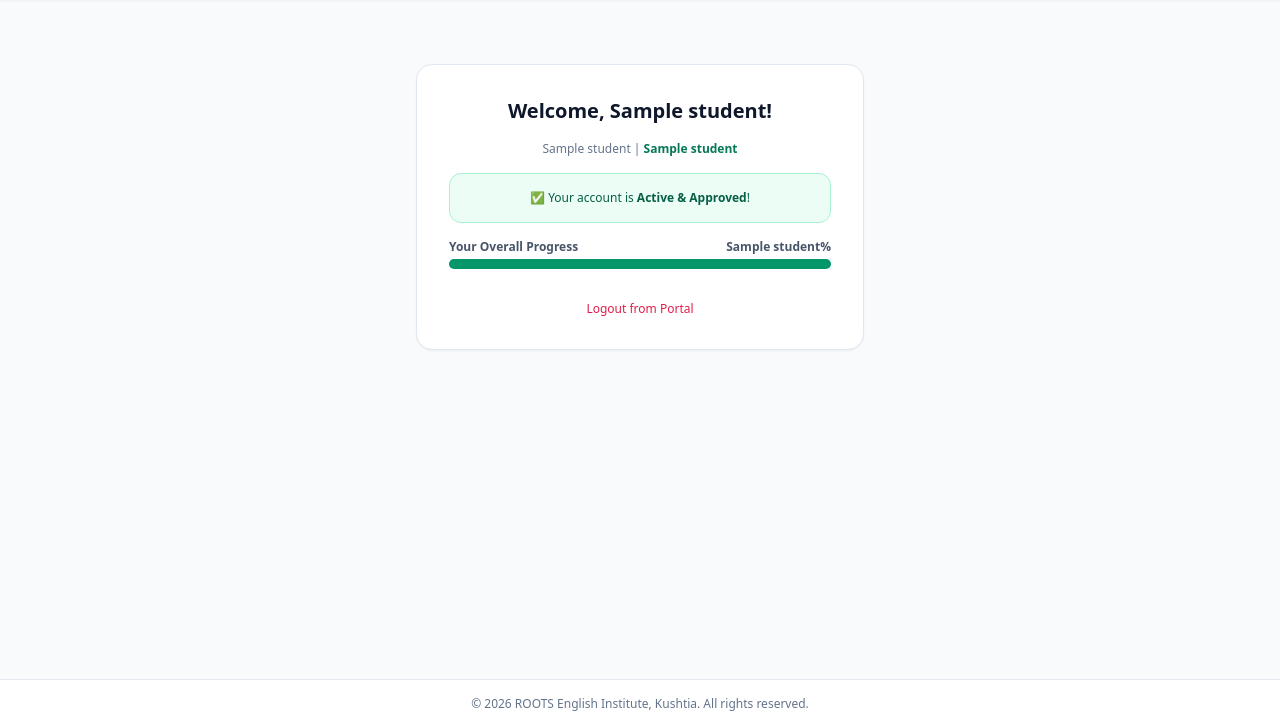
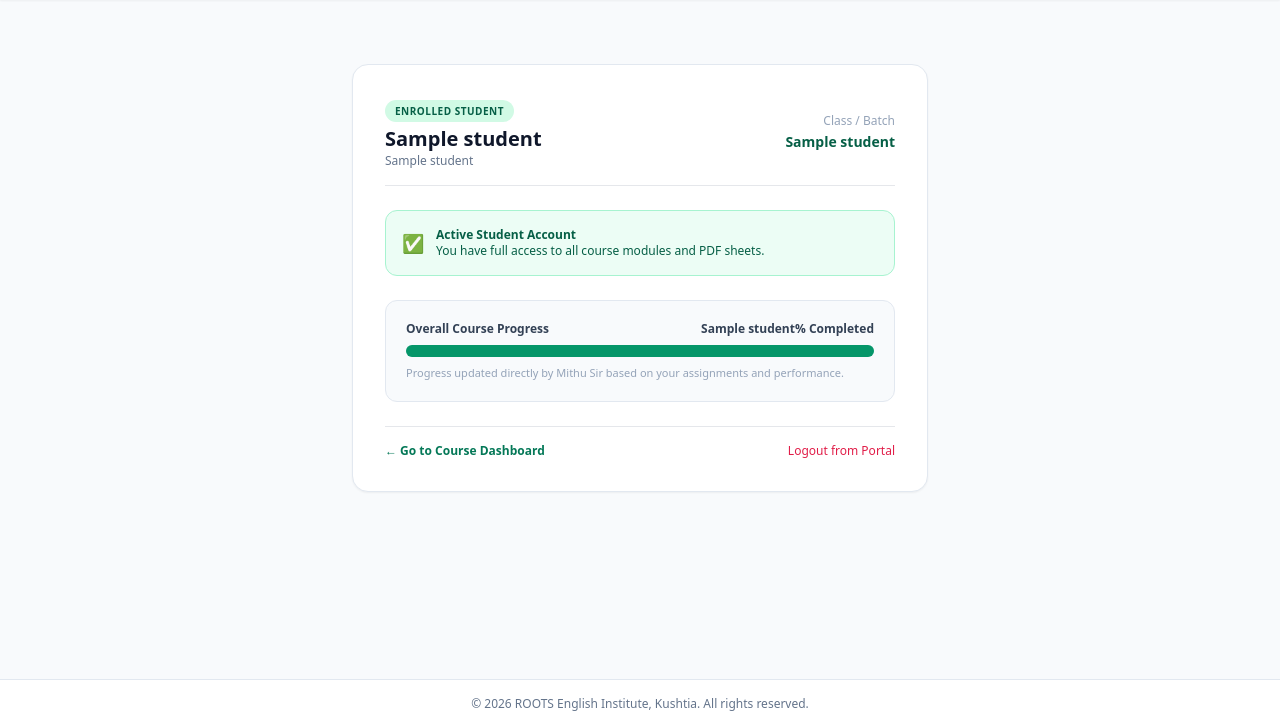
Before and after one commit to sillyratheu/ROOTS-Render-Backend-, a Flask app: template templates/student.html in a window 1280 px wide. Shown: the part 72-800 px from the top of the page. Run offline with Flask 3, Linux system fonts and the light colour scheme; the template is opened without the code that fills it: most values are stand-ins (such as "Sample title", 1, 10 or a date in 2020); some libraries are stand-ins or nearby versions.

Commit message:
Update student.html

```diff
--- a/templates/student.html
+++ b/templates/student.html
@@ -1,6 +1,6 @@
 {% extends "base.html" %}
 {% block content %}
-<div class="max-w-md mx-auto py-8">
+<div class="max-w-xl mx-auto py-8">
     <div class="bg-white p-8 rounded-2xl border border-slate-200 shadow-sm space-y-6">
 
         {% if not student %}
@@ -44,31 +44,53 @@
             </form>
 
         {% else %}
-            <div class="text-center space-y-4">
-                <h2 class="text-xl font-bold text-slate-900">Welcome, {{ student[1] }}!</h2>
-                <p class="text-xs text-slate-500">{{ student[2] }} | <span class="font-bold text-emerald-700">{{ student[3] }}</span></p>
+            <!-- Professional Student Dashboard View -->
+            <div class="space-y-6">
+                <div class="flex items-center justify-between border-b pb-4">
+                    <div>
+                        <span class="text-[10px] uppercase tracking-wider bg-emerald-100 text-emerald-800 font-bold px-2.5 py-1 rounded-full">Enrolled Student</span>
+                        <h2 class="text-xl font-bold text-slate-900 mt-1">{{ student[1] }}</h2>
+                        <p class="text-xs text-slate-500">{{ student[2] }}</p>
+                    </div>
+                    <div class="text-right">
+                        <span class="text-xs text-slate-400 block">Class / Batch</span>
+                        <span class="text-sm font-bold text-emerald-800">{{ student[3] }}</span>
+                    </div>
+                </div>
 
                 {% if student[4] == 'pending' %}
-                    <div class="bg-amber-50 border border-amber-200 p-4 rounded-xl text-amber-800 text-xs">
-                        ⏳ Your account is currently <b>Pending Approval</b> (1-day review period by Mithu Sir).
+                    <div class="bg-amber-50 border border-amber-200 p-4 rounded-xl text-amber-800 text-xs flex items-center gap-3">
+                        <span class="text-lg">⏳</span>
+                        <div>
+                            <span class="font-bold block">Account Pending Approval</span>
+                            Mithu Sir will review and approve your account within 1 day.
+                        </div>
                     </div>
                 {% else %}
-                    <div class="bg-emerald-50 border border-emerald-200 p-4 rounded-xl text-emerald-800 text-xs">
-                        ✅ Your account is <b>Active & Approved</b>!
+                    <div class="bg-emerald-50 border border-emerald-200 p-4 rounded-xl text-emerald-800 text-xs flex items-center gap-3">
+                        <span class="text-lg">✅</span>
+                        <div>
+                            <span class="font-bold block">Active Student Account</span>
+                            You have full access to all course modules and PDF sheets.
+                        </div>
                     </div>
 
-                    <div class="text-left space-y-1">
-                        <div class="flex justify-between text-xs font-semibold text-slate-600">
-                            <span>Your Overall Progress</span>
-                            <span>{{ student[5] }}%</span>
+                    <div class="bg-slate-50 p-5 rounded-xl border border-slate-200 space-y-2">
+                        <div class="flex justify-between text-xs font-semibold text-slate-700">
+                            <span>Overall Course Progress</span>
+                            <span>{{ student[5] }}% Completed</span>
                         </div>
-                        <div class="w-full bg-slate-100 rounded-full h-2.5">
-                            <div class="bg-emerald-600 h-2.5 rounded-full" style="width: {{ student[5] }}%"></div>
+                        <div class="w-full bg-slate-200 rounded-full h-3">
+                            <div class="bg-emerald-600 h-3 rounded-full transition-all duration-500" style="width: {{ student[5] }}%"></div>
                         </div>
+                        <p class="text-[11px] text-slate-400">Progress updated directly by Mithu Sir based on your assignments and performance.</p>
                     </div>
                 {% endif %}
 
-                <a href="{{ url_for('student_logout') }}" class="block text-xs text-rose-600 hover:underline font-medium pt-4">Logout from Portal</a>
+                <div class="pt-4 border-t flex justify-between items-center">
+                    <a href="{{ url_for('dashboard') }}" class="text-xs font-semibold text-emerald-700 hover:underline">← Go to Course Dashboard</a>
+                    <a href="{{ url_for('student_logout') }}" class="text-xs text-rose-600 hover:underline font-medium">Logout from Portal</a>
+                </div>
             </div>
         {% endif %}
 
```
